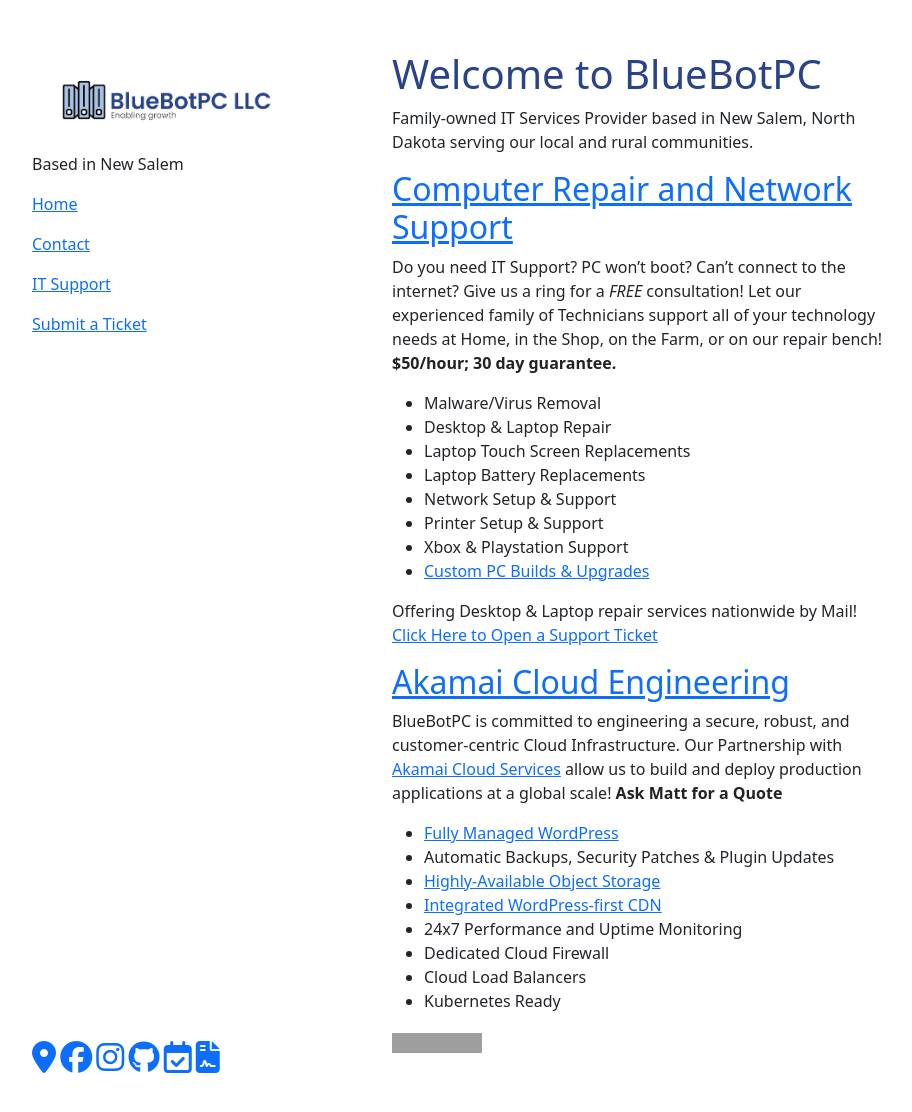
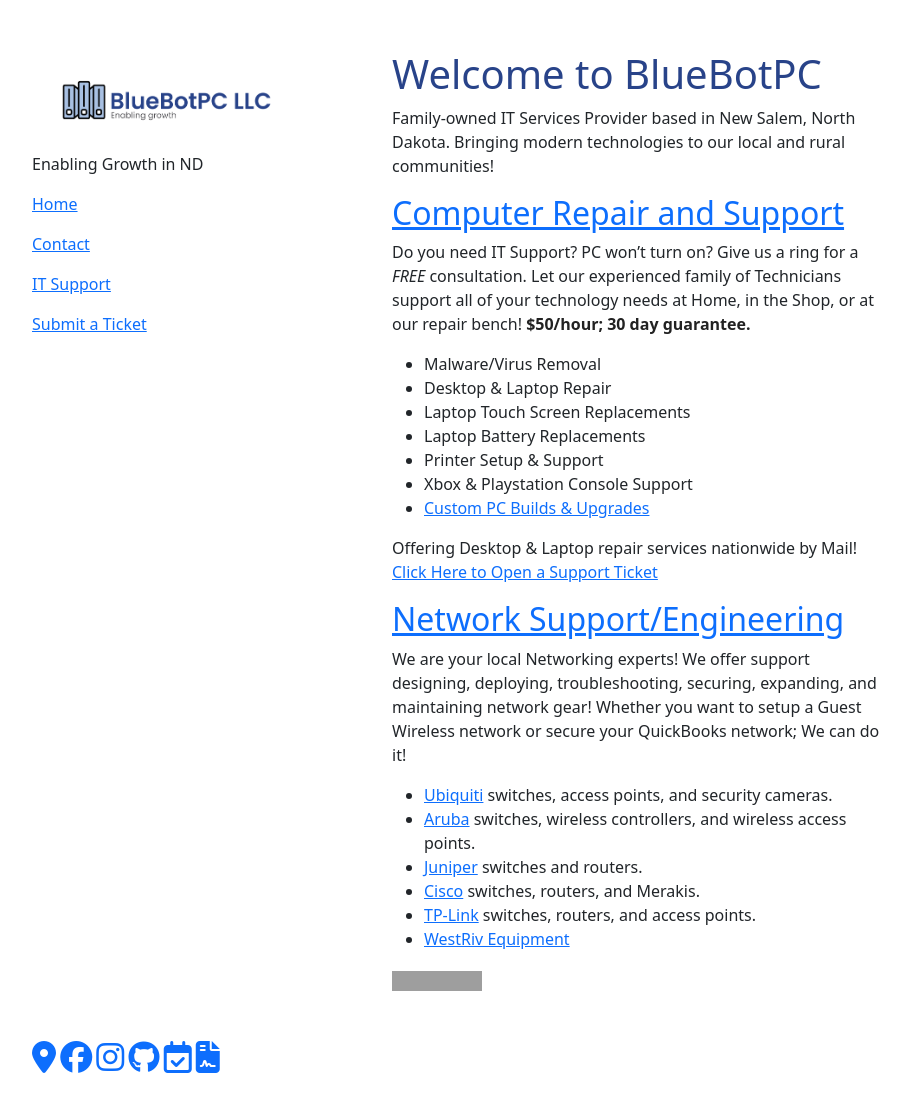
Before and after one commit to GoobyFRS/bluebotpc-web, a Jekyll site: the page built from index.md, in a window 1280 px wide and 1119 px high. Shown: the top 1112 px of the window, without its empty margins (178-1090 px from the left). Built offline with Jekyll 4.4.1, drawn with Linux system fonts in a browser that asks for light colours; nearby versions of some CDN libraries; our own code applies the rules of GitHub Pages for plain Markdown files; grey boxes are pictures that could not be loaded.

Commit message:
Landing Page Cleanup
Mild refocus on local PC repair and Network Support

```diff
--- a/_config.yml
+++ b/_config.yml
@@ -1,7 +1,7 @@
 #lang: en
 title: BlueBotPC LLC
 email: matt@bluebotpc.com
-description: Based in New Salem
+description: Enabling Growth in ND
 url: "https://www.bluebotpc.com"
 permalink: pretty
 favicon: /assets/img/favicon.ico
--- a/index.md
+++ b/index.md
@@ -1,33 +1,30 @@
 # Welcome to BlueBotPC
 
-Family-owned IT Services Provider based in New Salem, North Dakota serving our local and rural communities.
+Family-owned IT Services Provider based in New Salem, North Dakota. Bringing modern technologies to our local and rural communities!
 
-## [Computer Repair and  Network Support](https://www.bluebotpc.com/pages/local-support/)
+## [Computer Repair and Support](https://www.bluebotpc.com/pages/local-support/)
 
-Do you need IT Support? PC won't boot? Can't connect to the internet? Give us a ring for a _FREE_ consultation! Let our experienced family of Technicians support all of your technology needs at Home, in the Shop, on the Farm, or on our repair bench! **$50/hour; 30 day guarantee.**
+Do you need IT Support? PC won't turn on? Give us a ring for a _FREE_ consultation. Let our experienced family of Technicians support all of your technology needs at Home, in the Shop, or at our repair bench! **$50/hour; 30 day guarantee.**
 
 - Malware/Virus Removal
 - Desktop & Laptop Repair
 - Laptop Touch Screen Replacements
 - Laptop Battery Replacements
-- Network Setup & Support
 - Printer Setup & Support
-- Xbox & Playstation Support
+- Xbox & Playstation Console Support
 - [Custom PC Builds & Upgrades](https://www.bluebotpc.com/pages/custom-pc/)
 
 Offering Desktop & Laptop repair services nationwide by Mail! [Click Here to Open a Support Ticket](https://forms.gle/LBAdQnoguwRzCkNo8)
 
-## [Akamai Cloud Engineering](https://www.bluebotpc.com/pages/wordpress)
+## [Network Support/Engineering](https://www.bluebotpc.com/pages/wordpress)
 
-BlueBotPC is committed to engineering a secure, robust, and customer-centric Cloud Infrastructure. Our Partnership with [Akamai Cloud Services](https://www.linode.com/global-infrastructure/) allow us to build and deploy production applications at a global scale! **Ask Matt for a Quote**
+We are your local Networking experts! We offer support designing, deploying, troubleshooting, securing, expanding, and maintaining network gear! Whether you want to setup a Guest Wireless network or secure your QuickBooks network; We can do it!
 
-- [Fully Managed WordPress](https://www.bluebotpc.com/pages/wordpress)
-- Automatic Backups, Security Patches & Plugin Updates
-- [Highly-Available Object Storage](https://www.linode.com/products/object-storage/)
-- [Integrated WordPress-first CDN](https://www.quic.cloud/)
-- 24x7 Performance and Uptime Monitoring
-- Dedicated Cloud Firewall
-- Cloud Load Balancers
-- Kubernetes Ready
+- [Ubiquiti](https://www.ui.com/) switches, access points, and security cameras.
+- [Aruba](https://www.arubanetworks.com/) switches, wireless controllers, and wireless access points.
+- [Juniper](https://www.juniper.net/us/en.html) switches and routers.
+- [Cisco](https://www.cisco.com/) switches, routers, and Merakis.
+- [TP-Link](https://www.tp-link.com/us/business-networking/) switches, routers, and access points.
+- [WestRiv Equipment](https://westriv.com/)
 
 ![Linode Solutions Partner](https://gooby-s3.us-southeast-1.linodeobjects.com/linodeSolutionsPartnerBadge.png)
```
Also changed, not shown: _archive/networking.md (+5 -3 lines), sitemap.txt (deleted, +0 -10 lines), 1 other file.
